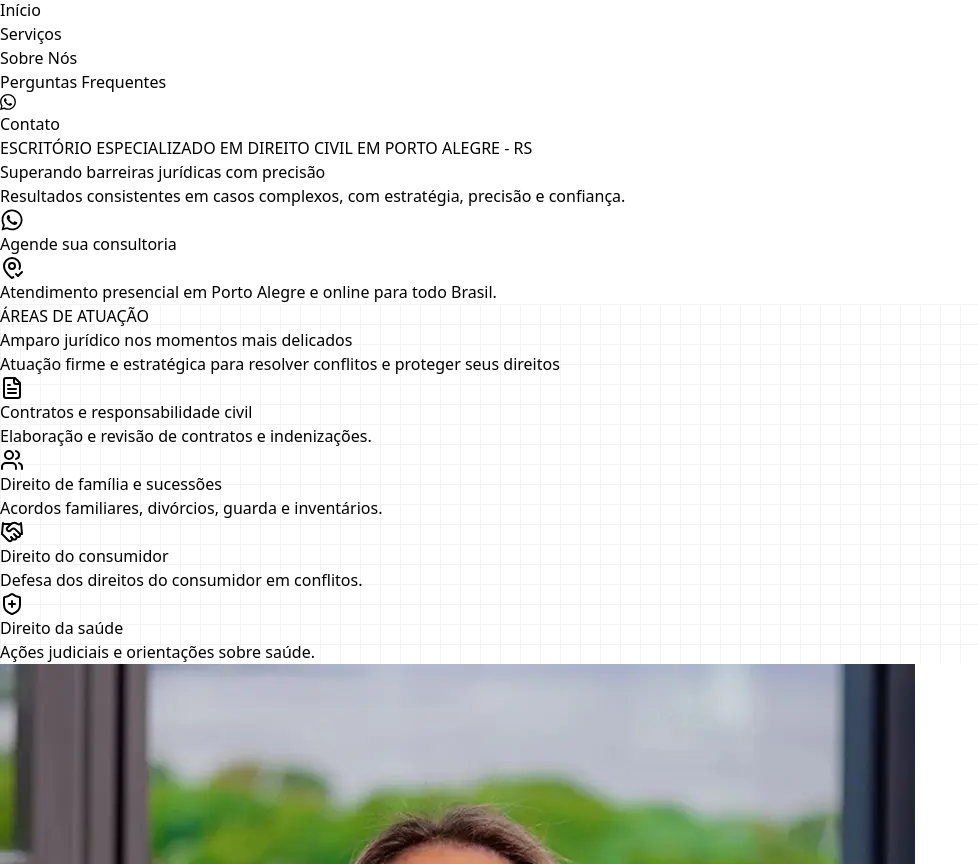
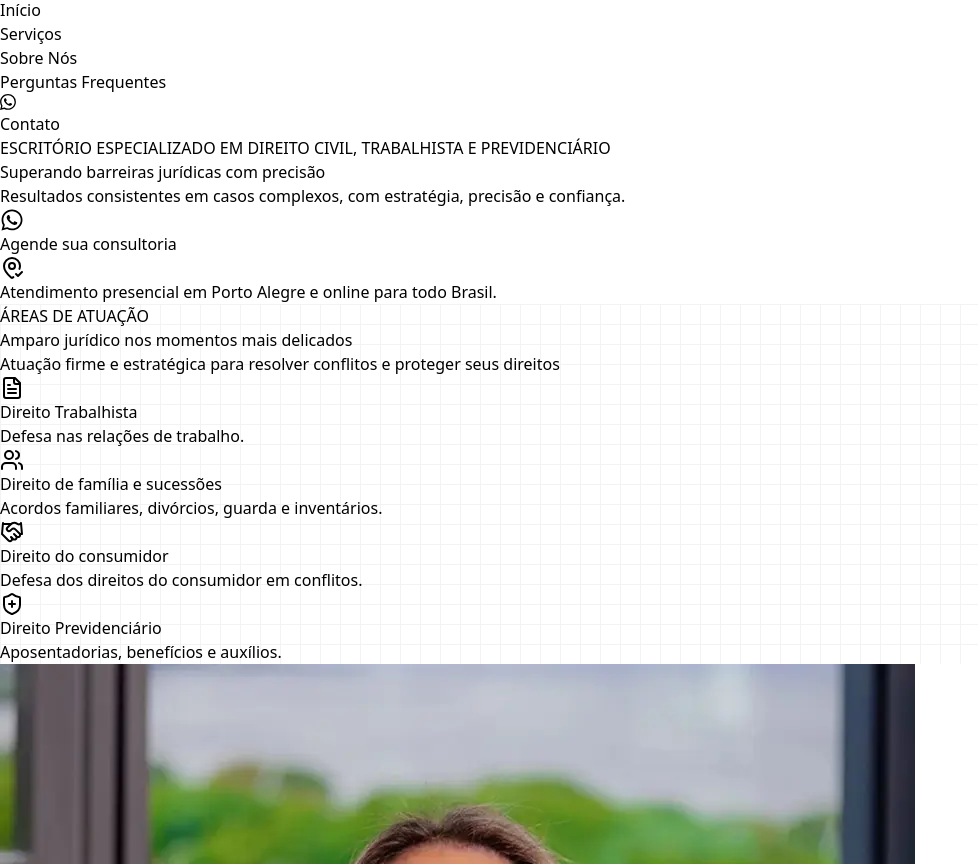
Before and after one commit to EdisonMatos/LP-Val-ria-Candal, a React (Vite) app: page / in a window 1280 px wide. Shown: the part 460-1324 px from the top of the page, without its empty margins (0-978 px from the left). Built offline with nearby package versions, Linux system fonts and the light colour scheme; a web font is replaced by a local one.

Commit message:
feat: Corrige áreas de atuação

```diff
--- a/src/content/content.jsx
+++ b/src/content/content.jsx
@@ -124,7 +124,8 @@ const content = {
       ctaButtonTextResponsive: "Contato",
     },
     hero: {
-      miniTag: "ESCRITÓRIO ESPECIALIZADO EM DIREITO CIVIL EM PORTO ALEGRE - RS",
+      miniTag:
+        "ESCRITÓRIO ESPECIALIZADO EM DIREITO CIVIL, TRABALHISTA E PREVIDENCIÁRIO",
       title: (
         <h1 className="mb-[16px]">
           Superando barreiras jurídicas
@@ -192,8 +193,8 @@ const content = {
       imgDivisor: imgDivisor,
       card1: {
         img: featuresImg1,
-        title: "Contratos e responsabilidade civil",
-        subtitle: "Elaboração e revisão de contratos e indenizações.",
+        title: "Direito Trabalhista",
+        subtitle: "Defesa nas relações de trabalho.",
         description: (
           <div>
             A_Definir
@@ -298,8 +299,8 @@ const content = {
       },
       card4: {
         img: featuresImg4,
-        title: "Direito da saúde",
-        subtitle: "Ações judiciais e orientações sobre saúde.",
+        title: "Direito Previdenciário",
+        subtitle: "Aposentadorias, benefícios e auxílios.",
         description: (
           <div>
             A_Definir
```
